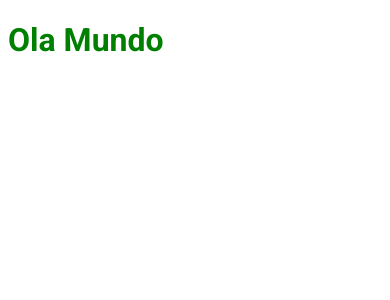
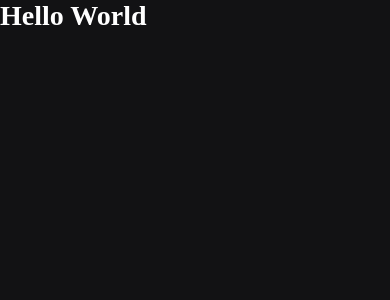
Before and after one commit to marioalvesx/mint-wire, a Next.js app: page / in a window 390 px wide. Shown: the top 300 px of the page. Built offline with nearby package versions, Linux system fonts and the light colour scheme.

Commit message:
feat: Global application style

```diff
--- a/src/pages/_app.tsx
+++ b/src/pages/_app.tsx
@@ -1,4 +1,4 @@
-import "../styles/home.module.scss";
+import "../styles/global.scss";
 import type { AppProps } from "next/app";
 
 export default function App({ Component, pageProps }: AppProps) {
--- a/src/pages/index.tsx
+++ b/src/pages/index.tsx
@@ -1,18 +1,15 @@
 import Head from "next/head";
-import Image from "next/image";
 import { Inter } from "next/font/google";
-
-import styles from "@/styles/home.module.scss";
 
 const inter = Inter({ subsets: ["latin"] });
 
 export default function Home() {
   return (
-    <h1 className={styles.title}>
+    <>
       <Head>
-        <title>ig.news</title>
+        <title>Inicio | ig.news</title>
       </Head>
-      Ola Mundo
-    </h1>
+      <h1>Hello World</h1>
+    </>
   );
 }
--- /dev/null
+++ b/src/styles/global.scss
@@ -0,0 +1,49 @@
+* {
+  margin: 0;
+  padding: 0;
+  box-sizing: bord7ppp;
+}
+
+:root {
+  --white: #ffffff;
+
+  --gray-100: #e1e1e6;
+  --gray-300: #a8a8b3;
+  --gray-900: #121214;
+
+  --cyan-500: #61dafb;
+  --yellow-500: #eba417;
+}
+
+@media (max-width: 1080px) {
+  html {
+    font-size: 93.75%;
+  }
+}
+@media (max-width: 720px) {
+  html {
+    font-size: 87.5%;
+  }
+}
+
+body {
+  background: var(--gray-900);
+  color: var(--white);
+}
+
+body,
+input,
+textarea,
+select,
+button {
+  font-weight: 400 1rem "Roboto", sans-serif;
+}
+
+button {
+  cursor: pointer;
+}
+
+a {
+  color: inherit;
+  text-decoration: none;
+}
--- a/src/styles/home.module.scss
+++ /dev/null
@@ -1,4 +0,0 @@
-.title {
-  color: green;
-  font-family: Roboto;
-}
```
